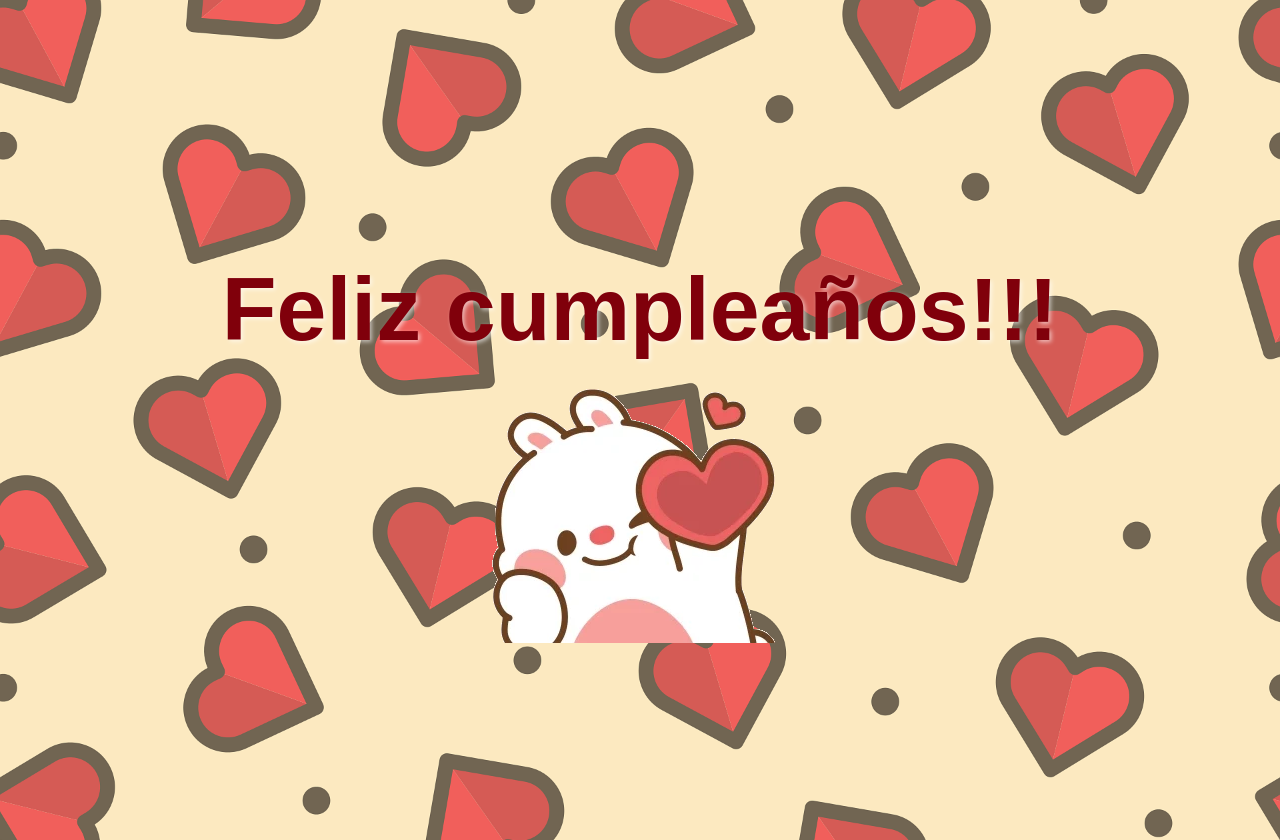
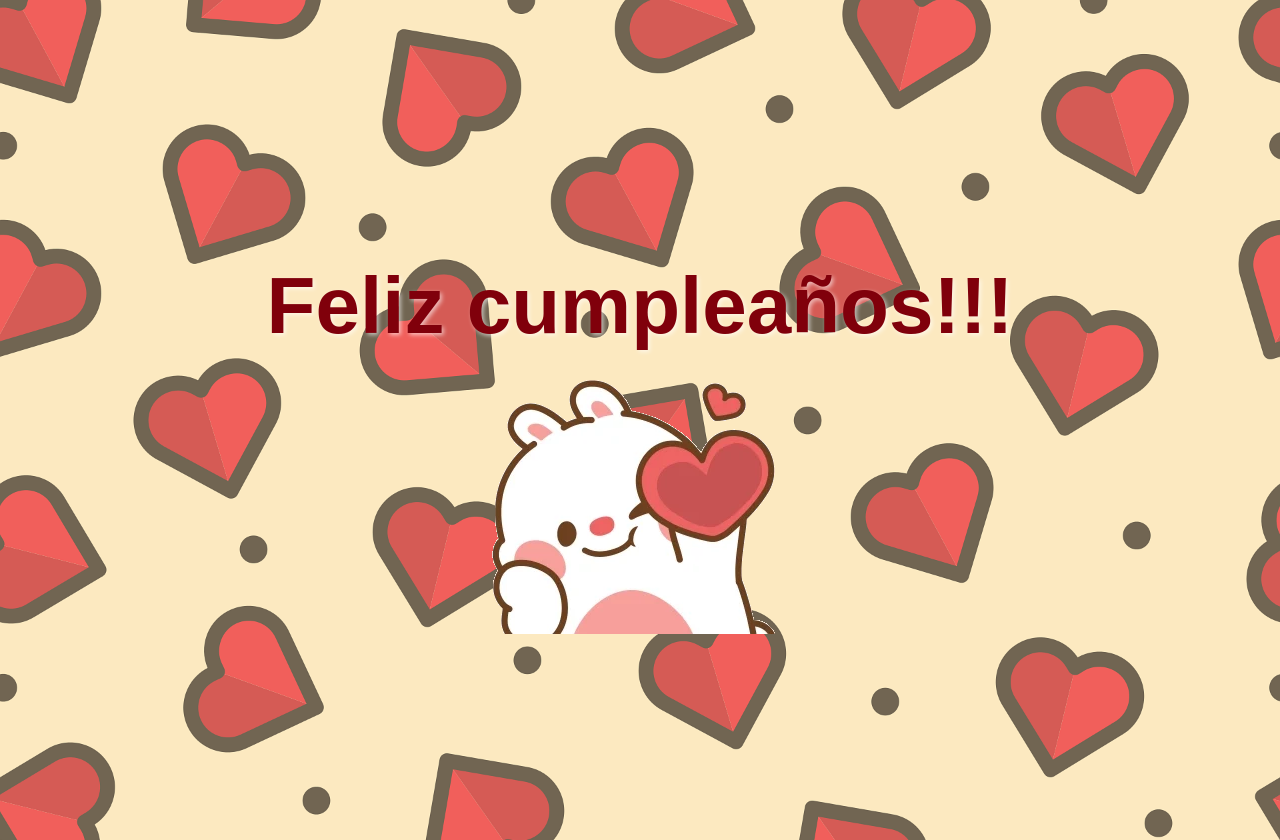
Before and after one commit to Roosevelt01/yohannie, a plain HTML site: page index.html in a window 1280 px wide. Drawn offline with Linux system fonts and the light colour scheme.

Commit message:
Update index.html

```diff
--- a/index.html
+++ b/index.html
@@ -29,7 +29,7 @@
 
     h1 {
       color: #80000b;
-      font-size:7vw!important;
+      font-size:10vmin!important;
       margin-bottom: 20px;
       text-shadow: 2px 2px 4px rgba(255, 255, 255, 0.6);
     }
```
